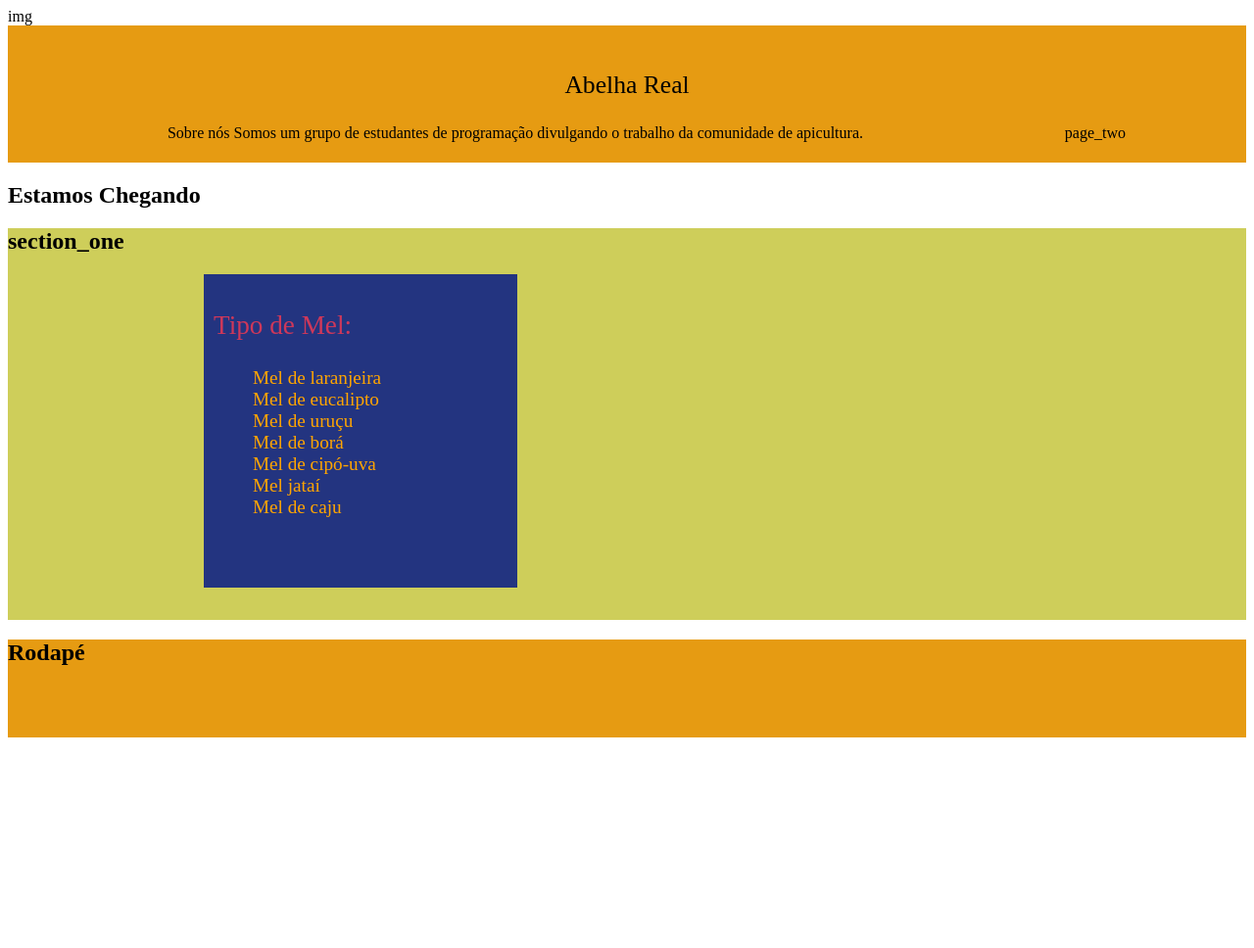
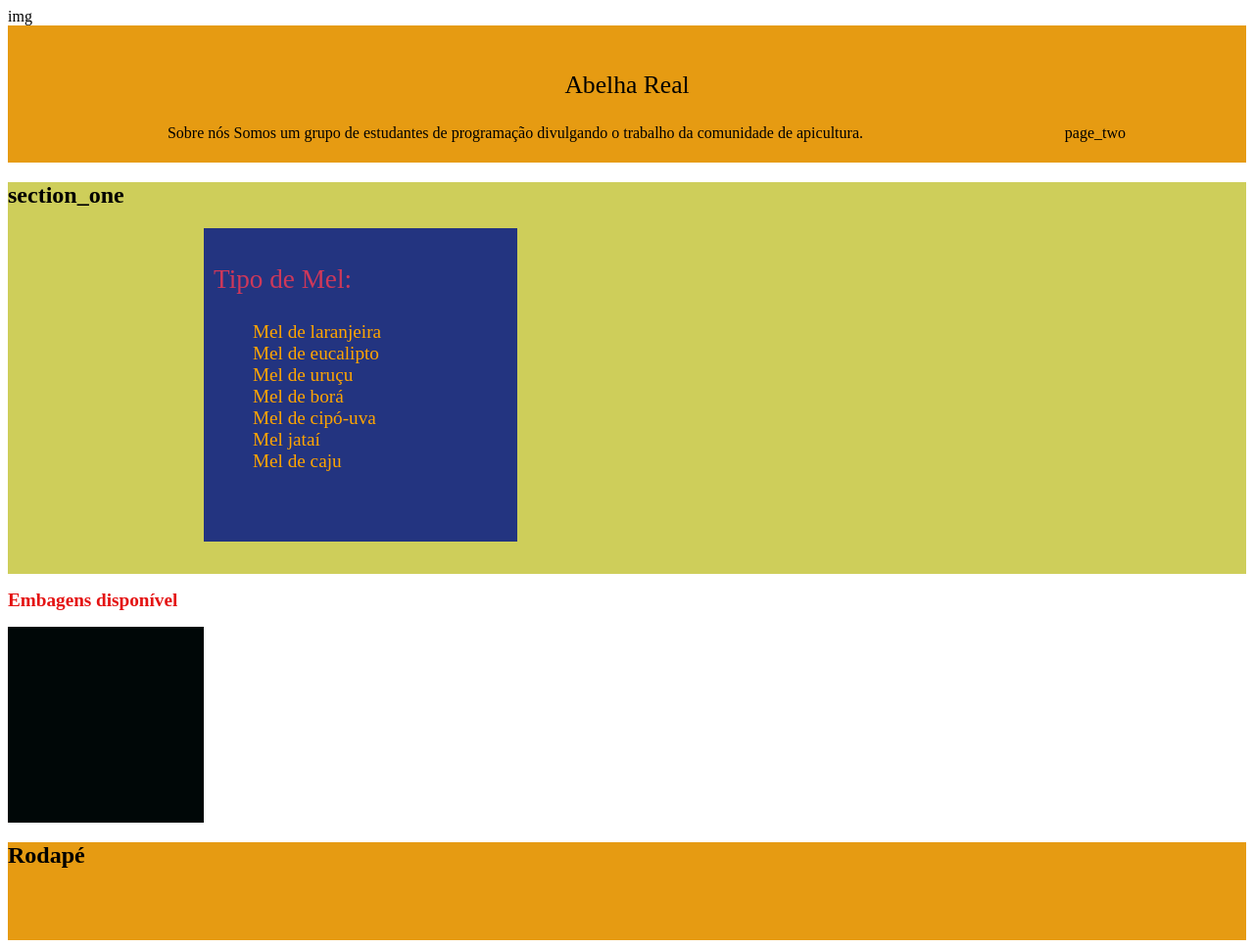
Before and after one commit to marciacristinaamorim/Site-Abelha-Real-Projeto-Trio-Solid, a plain HTML site: page index.html in a window 1280 px wide. Shown: the whole page at 98% size. Before the commit the page ends 800 px from the top, so only its background shows below. Drawn offline with Linux system fonts and the light colour scheme.

Commit message:
mudancas 08/06

```diff
--- a/index.html
+++ b/index.html
@@ -23,7 +23,6 @@
         </ul>
     </header>
      <main>
-         <section><h2> Estamos Chegando</h2></section>
         <section style="width: auto; height: 400px; background-color: rgb(206, 206, 90);">
             <h1>section_one</h1>
             <div style="width: 300px; height: 300px; margin-left: 200px; padding: 10px; background-color: rgb(35, 52, 128);" >
@@ -39,6 +38,14 @@
                 </ul>
             </div>
         </section>
+        <section>
+            <h2 style="color: rgb(228, 19, 19);font-size: 1.2rem;">
+                Embagens disponível
+            </h2>
+            <div style="width: 200px;height: 200px;background-color: rgb(0, 7, 7);">
+
+            </div>
+        </section>
      </main>
     <footer style="width: auto; height: 100px; background-color: rgb(230, 155, 18);">
         <h2>Rodapé</h2>
```
